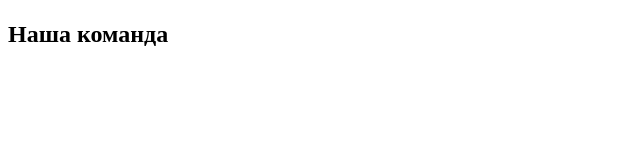
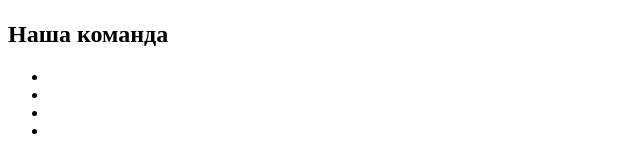
Before and after one commit to VasylMartin/github-tutorial, a plain HTML site: page index.html in a window 1280 px wide. Shown: the part 1695-1848 px from the top of the page, 0-640 px from the left. Before the commit the page ends 1763 px from the top, so only its background shows below. Drawn offline with Linux system fonts and the light colour scheme.

Commit message:
last section

```diff
--- a/index.html
+++ b/index.html
@@ -54,7 +54,12 @@
     </section>
     <section>
         <h2>Наша команда</h2>
-
+        <ul>
+            <li></li>
+            <li></li>
+            <li></li>
+            <li></li>
+        </ul>
     </section>
     </main>
 </body>
```
